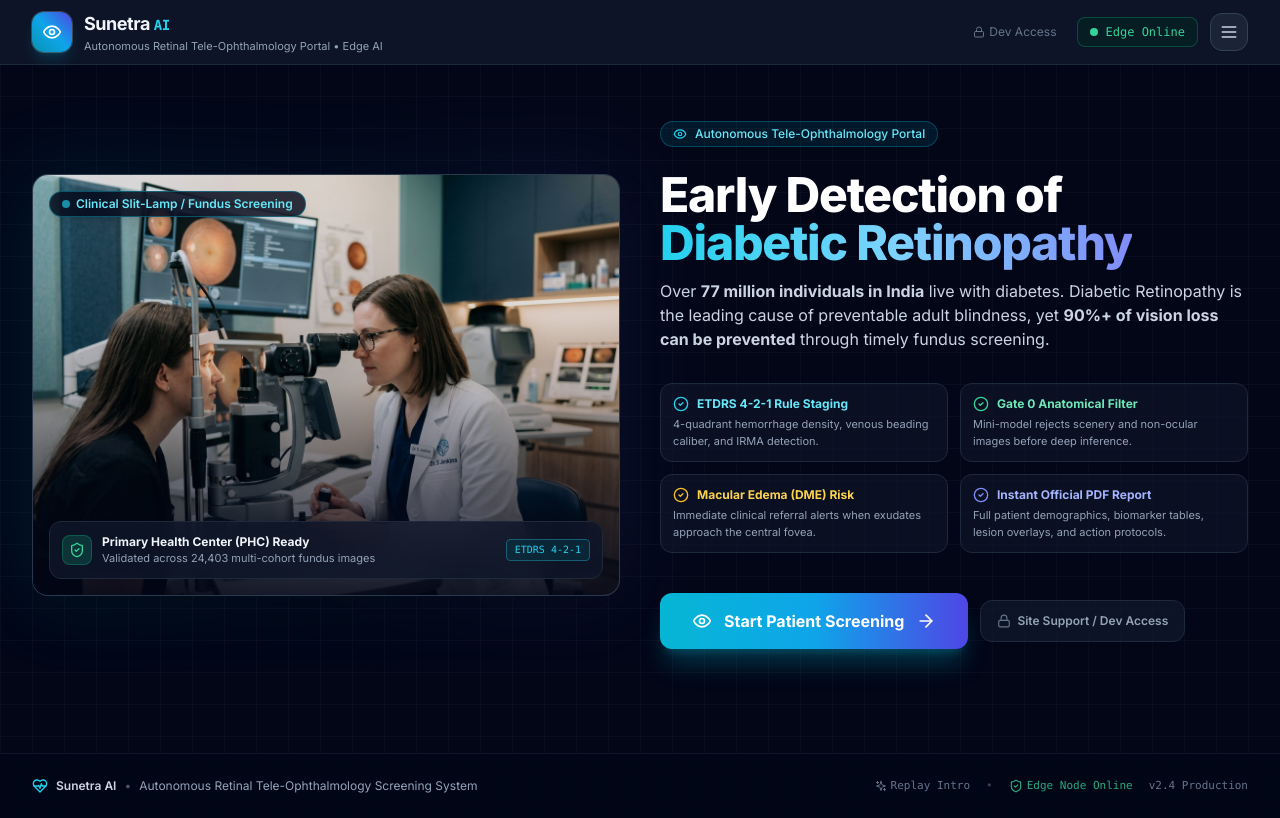
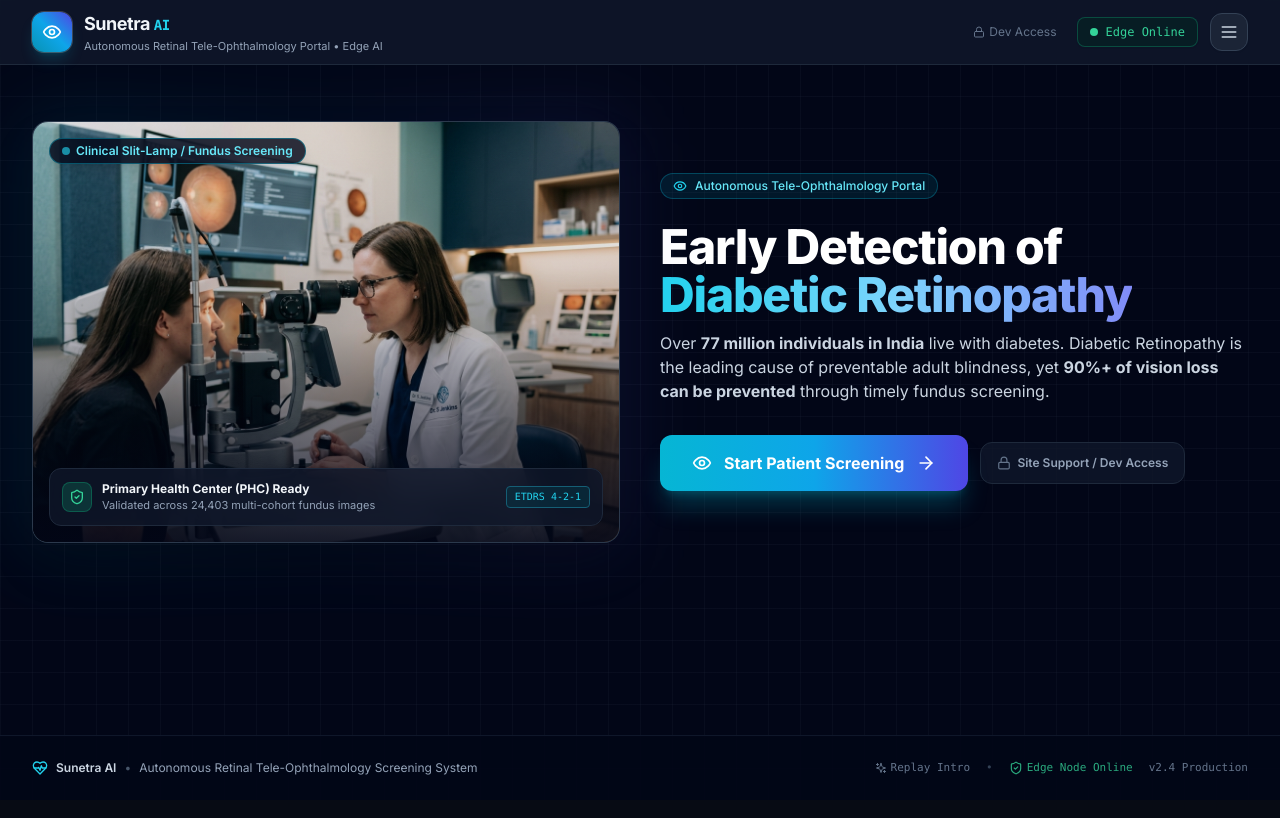
Before and after one commit to Tanmay-0718/DR, a React (Vite) app in the folder frontend/: page / in a window 1280 px wide. Built offline with nearby package versions, Linux system fonts and the light colour scheme.

Commit message:
fix: remove 4 clinical feature blocks from landing right column

```diff
--- a/frontend/src/components/ClinicalLandingView.jsx
+++ b/frontend/src/components/ClinicalLandingView.jsx
@@ -3,12 +3,7 @@
   ArrowRight,
   ShieldCheck,
   Eye,
-  Activity,
-  CheckCircle2,
-  AlertCircle,
-  FileText,
-  Lock,
-  Sparkles
+  Lock
 } from 'lucide-react';
 
 /**
@@ -82,51 +77,8 @@
             </p>
           </div>
 
-          {/* Key Clinical Features List */}
-          <div className="grid grid-cols-1 sm:grid-cols-2 gap-3 pt-2">
-            <div className="p-3 rounded-xl bg-slate-900/60 border border-slate-800 space-y-1">
-              <div className="flex items-center space-x-2 text-cyan-300 font-bold text-xs">
-                <CheckCircle2 className="h-4 w-4 text-cyan-400 shrink-0" />
-                <span>ETDRS 4-2-1 Rule Staging</span>
-              </div>
-              <p className="text-[11px] text-slate-400 leading-normal">
-                4-quadrant hemorrhage density, venous beading caliber, and IRMA detection.
-              </p>
-            </div>
-
-            <div className="p-3 rounded-xl bg-slate-900/60 border border-slate-800 space-y-1">
-              <div className="flex items-center space-x-2 text-emerald-300 font-bold text-xs">
-                <CheckCircle2 className="h-4 w-4 text-emerald-400 shrink-0" />
-                <span>Gate 0 Anatomical Filter</span>
-              </div>
-              <p className="text-[11px] text-slate-400 leading-normal">
-                Mini-model rejects scenery and non-ocular images before deep inference.
-              </p>
-            </div>
-
-            <div className="p-3 rounded-xl bg-slate-900/60 border border-slate-800 space-y-1">
-              <div className="flex items-center space-x-2 text-amber-300 font-bold text-xs">
-                <CheckCircle2 className="h-4 w-4 text-amber-400 shrink-0" />
-                <span>Macular Edema (DME) Risk</span>
-              </div>
-              <p className="text-[11px] text-slate-400 leading-normal">
-                Immediate clinical referral alerts when exudates approach the central fovea.
-              </p>
-            </div>
-
-            <div className="p-3 rounded-xl bg-slate-900/60 border border-slate-800 space-y-1">
-              <div className="flex items-center space-x-2 text-indigo-300 font-bold text-xs">
-                <CheckCircle2 className="h-4 w-4 text-indigo-400 shrink-0" />
-                <span>Instant Official PDF Report</span>
-              </div>
-              <p className="text-[11px] text-slate-400 leading-normal">
-                Full patient demographics, biomarker tables, lesion overlays, and action protocols.
-              </p>
-            </div>
-          </div>
-
           {/* High-Impact Action Button: [Start] matching sketch */}
-          <div className="pt-4 flex flex-col sm:flex-row items-stretch sm:items-center gap-3">
+          <div className="pt-2 flex flex-col sm:flex-row items-stretch sm:items-center gap-3">
             <button
               onClick={onStartScreening}
               className="px-8 py-4 rounded-xl font-bold text-base bg-gradient-to-r from-cyan-500 via-sky-500 to-indigo-600 hover:from-cyan-400 hover:via-sky-400 hover:to-indigo-500 text-white shadow-xl shadow-cyan-500/25 hover:shadow-cyan-500/40 transition-all transform hover:-translate-y-0.5 active:translate-y-0 flex items-center justify-center space-x-3 group"
```
Also changed, not shown: 1 other file (tests, documents, lock files or other folders).
